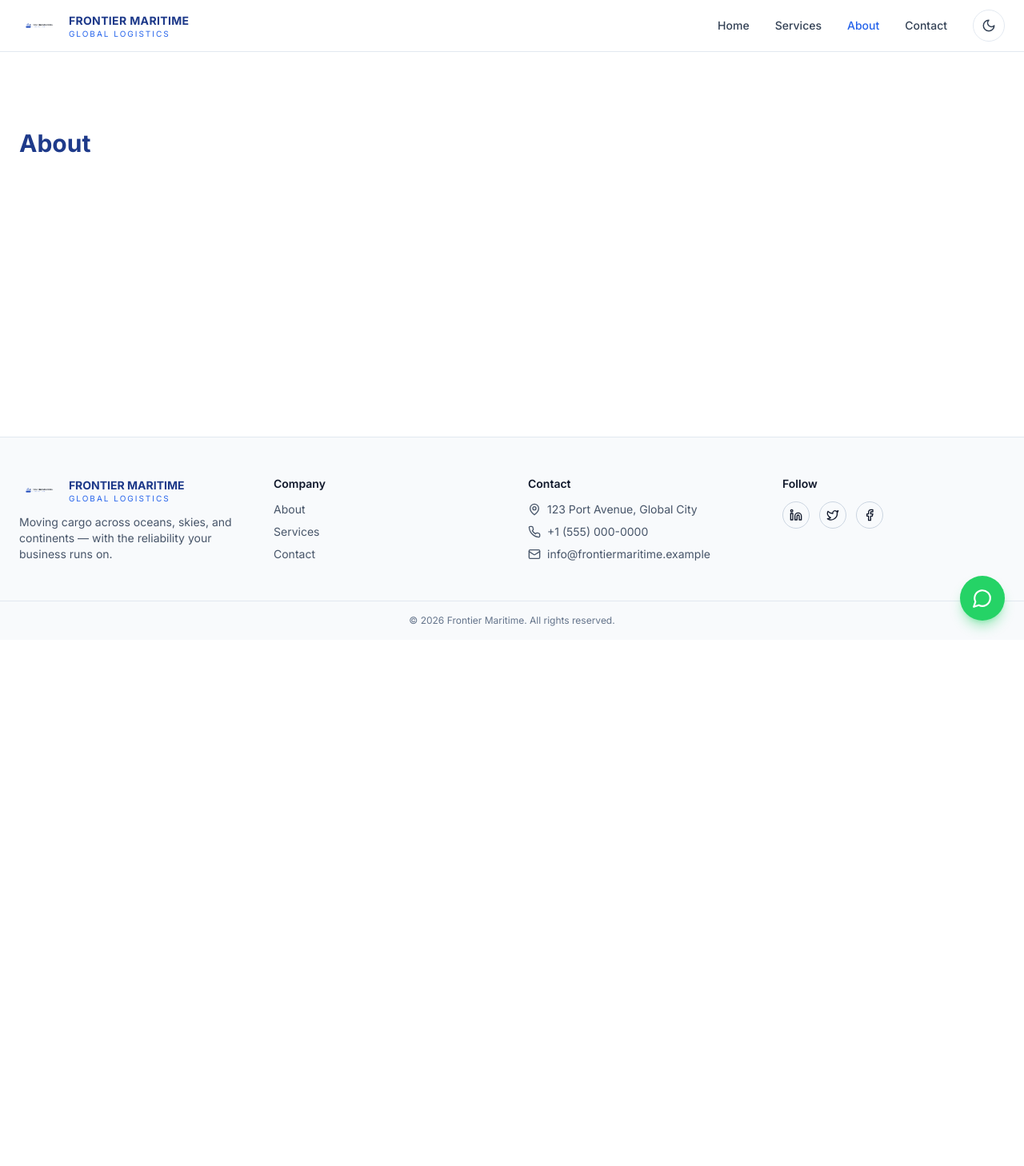
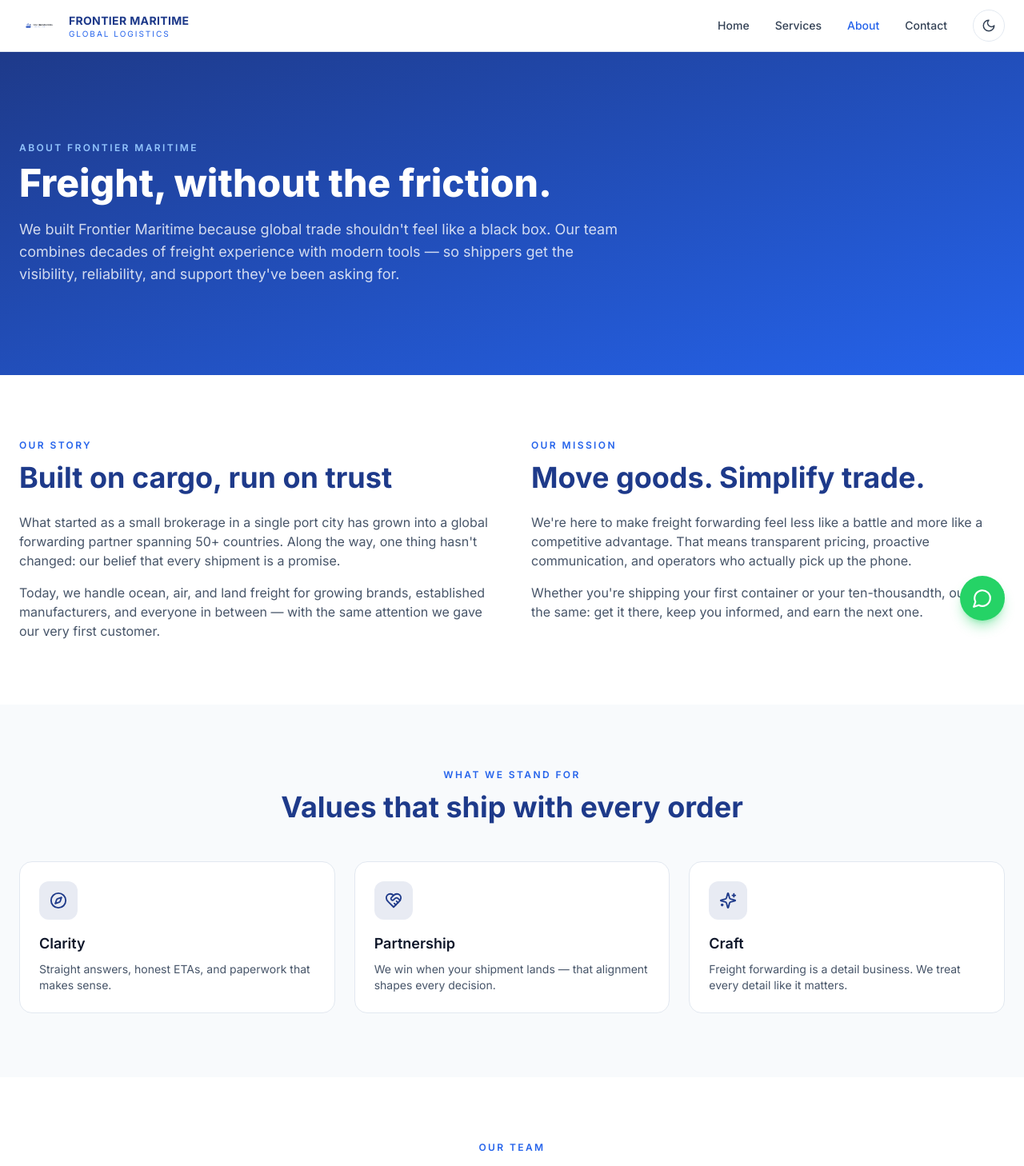
Before and after one commit to ashbbdu/frontier-marine.com, a React (Vite) app: page /about in a window 1280 px wide. Shown: the top 1458 px of the page at 80% size. Before the commit the page ends 800 px from the top, so only its background shows below. Built offline with nearby package versions, Linux system fonts and the light colour scheme.

Commit message:
feat: implement About page

```diff
--- a/src/App.tsx
+++ b/src/App.tsx
@@ -3,6 +3,7 @@ import Navbar from './components/Navbar';
 import Footer from './components/Footer';
 import WhatsAppButton from './components/WhatsAppButton';
 import Home from './pages/Home';
+import About from './pages/About';
 
 const Placeholder = ({ title }: { title: string }) => (
   <div className="mx-auto max-w-7xl px-4 py-24 md:px-6">
@@ -17,7 +18,7 @@ export default function App() {
       <main className="flex-1">
         <Routes>
           <Route path="/" element={<Home />} />
-          <Route path="/about" element={<Placeholder title="About" />} />
+          <Route path="/about" element={<About />} />
           <Route path="/services" element={<Placeholder title="Services" />} />
           <Route path="/contact" element={<Placeholder title="Contact" />} />
           <Route path="*" element={<Placeholder title="404 — Not Found" />} />
--- /dev/null
+++ b/src/pages/About.tsx
@@ -0,0 +1,90 @@
+import { Compass, HeartHandshake, Sparkles } from 'lucide-react';
+import SectionHeading from '../components/SectionHeading';
+import { site } from '../config/site';
+
+const values = [
+  { icon: Compass, title: 'Clarity', text: 'Straight answers, honest ETAs, and paperwork that makes sense.' },
+  { icon: HeartHandshake, title: 'Partnership', text: 'We win when your shipment lands — that alignment shapes every decision.' },
+  { icon: Sparkles, title: 'Craft', text: 'Freight forwarding is a detail business. We treat every detail like it matters.' },
+];
+
+export default function About() {
+  return (
+    <>
+      <section className="bg-gradient-to-br from-brand-navy to-brand-royal text-white">
+        <div className="mx-auto max-w-7xl px-4 py-20 md:px-6 md:py-28">
+          <div className="max-w-3xl">
+            <div className="mb-3 text-xs font-semibold uppercase tracking-[0.2em] text-brand-light">About {site.name}</div>
+            <h1 className="text-4xl md:text-5xl font-extrabold">Freight, without the friction.</h1>
+            <p className="mt-5 text-lg text-white/80">
+              We built {site.name} because global trade shouldn't feel like a black box. Our team combines
+              decades of freight experience with modern tools — so shippers get the visibility, reliability,
+              and support they've been asking for.
+            </p>
+          </div>
+        </div>
+      </section>
+
+      <section className="mx-auto max-w-7xl px-4 py-20 md:px-6 grid gap-12 md:grid-cols-2">
+        <div>
+          <SectionHeading align="left" kicker="Our story" title="Built on cargo, run on trust" />
+          <div className="mt-6 space-y-4 text-slate-600 dark:text-slate-300">
+            <p>
+              What started as a small brokerage in a single port city has grown into a global forwarding
+              partner spanning 50+ countries. Along the way, one thing hasn't changed: our belief that
+              every shipment is a promise.
+            </p>
+            <p>
+              Today, we handle ocean, air, and land freight for growing brands, established manufacturers,
+              and everyone in between — with the same attention we gave our very first customer.
+            </p>
+          </div>
+        </div>
+        <div>
+          <SectionHeading align="left" kicker="Our mission" title="Move goods. Simplify trade." />
+          <div className="mt-6 space-y-4 text-slate-600 dark:text-slate-300">
+            <p>
+              We're here to make freight forwarding feel less like a battle and more like a competitive
+              advantage. That means transparent pricing, proactive communication, and operators who
+              actually pick up the phone.
+            </p>
+            <p>
+              Whether you're shipping your first container or your ten-thousandth, our job is the same:
+              get it there, keep you informed, and earn the next one.
+            </p>
+          </div>
+        </div>
+      </section>
+
+      <section className="bg-slate-50 dark:bg-slate-900">
+        <div className="mx-auto max-w-7xl px-4 py-20 md:px-6">
+          <SectionHeading kicker="What we stand for" title="Values that ship with every order" />
+          <div className="mt-12 grid gap-6 md:grid-cols-3">
+            {values.map((v) => (
+              <div key={v.title} className="rounded-2xl border border-slate-200 bg-white p-6 dark:border-slate-800 dark:bg-slate-950">
+                <div className="mb-4 inline-flex h-12 w-12 items-center justify-center rounded-xl bg-brand-navy/10 text-brand-navy dark:bg-brand-royal/20 dark:text-brand-light">
+                  <v.icon size={22} />
+                </div>
+                <div className="text-lg font-semibold text-slate-900 dark:text-white">{v.title}</div>
+                <p className="mt-2 text-sm text-slate-600 dark:text-slate-400">{v.text}</p>
+              </div>
+            ))}
+          </div>
+        </div>
+      </section>
+
+      <section className="mx-auto max-w-7xl px-4 py-20 md:px-6">
+        <SectionHeading kicker="Our team" title="Operators who've done this before" subtitle="A group of freight veterans, tech builders, and customer champions — full team profiles coming soon." />
+        <div className="mt-12 grid gap-6 sm:grid-cols-2 md:grid-cols-4">
+          {[1, 2, 3, 4].map((i) => (
+            <div key={i} className="rounded-2xl border border-slate-200 bg-white p-6 text-center dark:border-slate-800 dark:bg-slate-900">
+              <div className="mx-auto mb-4 h-20 w-20 rounded-full bg-gradient-to-br from-brand-navy to-brand-royal" />
+              <div className="font-semibold text-slate-900 dark:text-white">Team Member</div>
+              <div className="text-sm text-slate-500 dark:text-slate-400">Role</div>
+            </div>
+          ))}
+        </div>
+      </section>
+    </>
+  );
+}
```
Also changed, not shown: 1 other file (tests, documents, lock files or other folders).
